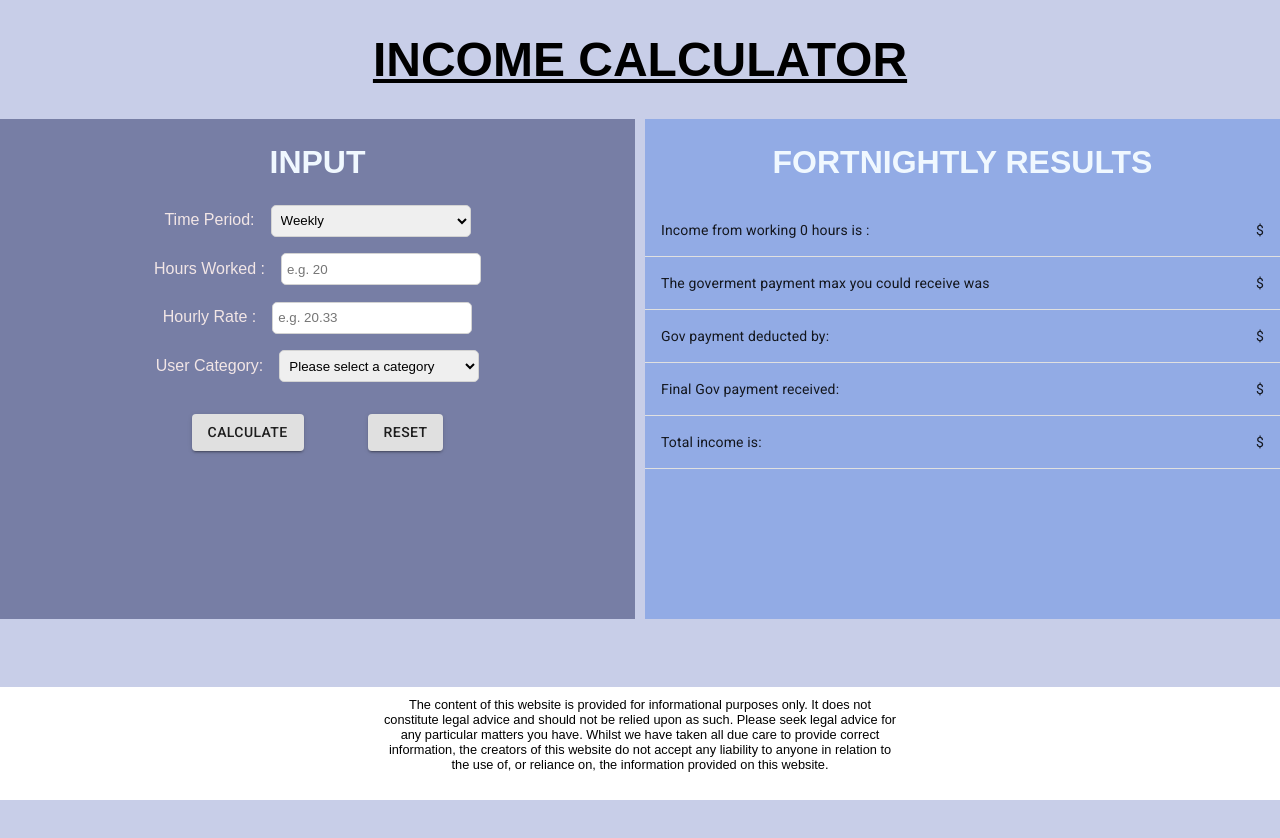
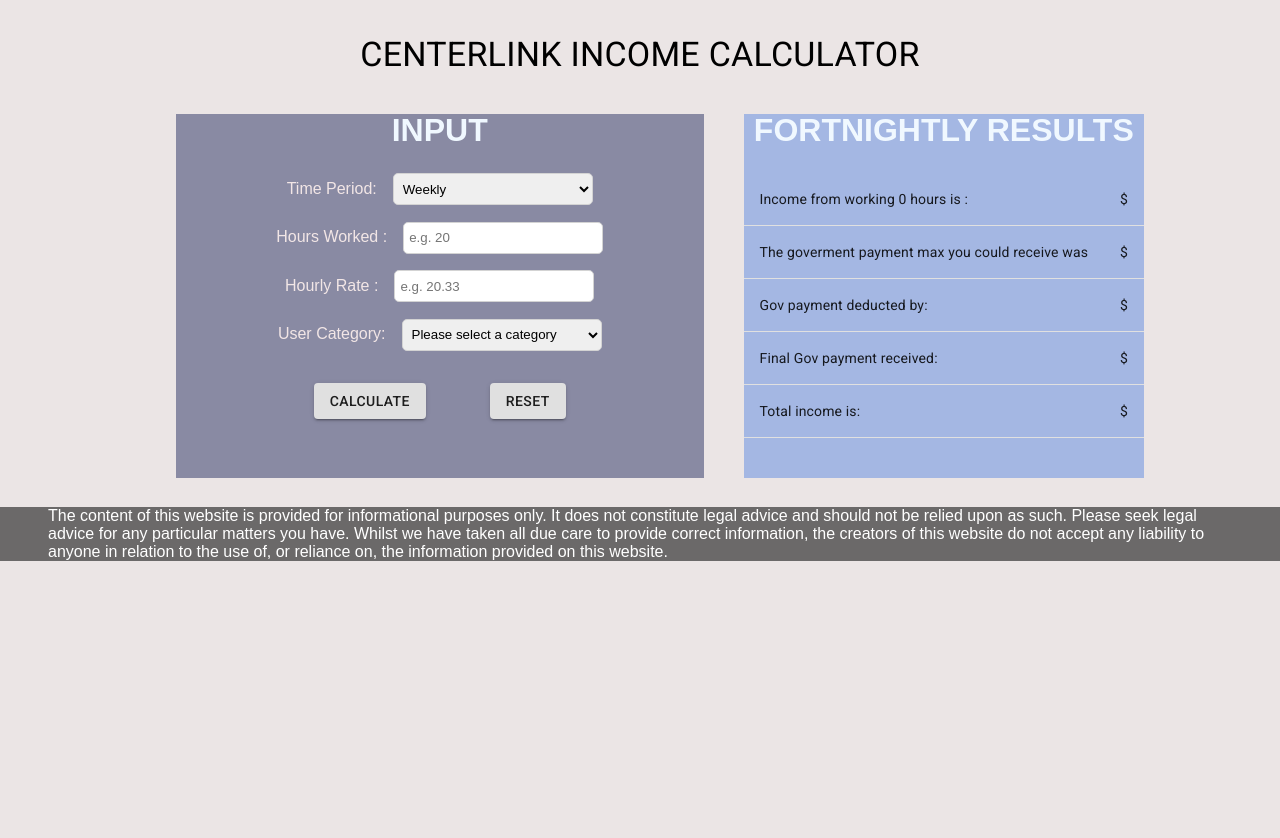
Before and after one commit to SebAnt86/incomecalc, a React (Create React App) app: page / in a window 1280 px wide. Shown: the top 838 px of the page. After the commit the page ends 800 px from the top, so only its background shows below. Built offline with nearby package versions, Linux system fonts and the light colour scheme; the HTML template or start-up script is replaced by a standard one.

Commit message:
add flexbox to the App.js

```diff
--- a/package.json
+++ b/package.json
@@ -5,7 +5,8 @@
   "type": "module",
   "private": true,
   "dependencies": {
-    "@material-ui/core": "^4.12.2",
+    "@fontsource/roboto": "^4.5.0",
+    "@material-ui/core": "^4.12.3",
     "@testing-library/jest-dom": "^5.14.1",
     "@testing-library/react": "^11.2.7",
     "@testing-library/user-event": "^12.8.3",
--- a/src/App.js
+++ b/src/App.js
@@ -1,19 +1,43 @@
 import React, { useState } from "react";
 import Form from "./components/Form";
 import Result from "./components/Result";
-import Footer from './components/Footer';
-import './index.css'
+import Footer from "./components/Footer";
+import "./index.css";
+
+import "@fontsource/roboto";
+import Box from "@material-ui/core/Box";
+import Typography from "@material-ui/core/Typography";
 
 function App() {
-    const [result, setResult] = useState({});
-    return (
-        <div className="page_design" >
+  const [result, setResult] = useState({});
+  return (
+    <>
+      <Box display="flex" justifyContent="center">
+        <Typography variant="h4" gutterBottom className="heading">
+          CENTERLINK INCOME CALCULATOR
+        </Typography>
+      </Box>
+
+      <Box display="flex" flexDirection="row" flexWrap="wrap" justifyContent="center">
+        <Box item xs={12} sm={6} mx={{sm: 5}}>
+          <Form setResult={setResult} />
+        </Box>
+        <Box  mt={{xs:5, lg: 0}}>
+          <Result result={result} />
+        </Box>
+      </Box>
+      <Footer />
+    </>
+  );
+}
+
+export default App;
+
+{
+  /* <div className="page_design" >
               <h1 className="heading"> INCOME CALCULATOR </h1>
               <Form setResult={setResult} />
             <Result result={result} />
             <Footer />
-        </div>
-    );
+        </div> */
 }
-
-export default App;
--- a/src/components/Footer.js
+++ b/src/components/Footer.js
@@ -1,13 +1,43 @@
-import React from 'react'
+import Box from "@material-ui/core/Box";
+import Container from "@material-ui/core/Container";
+
 
 function Footer() {
-    return (
-        <div className="footer">
-
-            <p>The content of this website is provided for informational purposes only. It does not constitute legal advice and should not be relied upon as such. Please seek legal advice for any particular matters you have. Whilst we have taken all due care to provide correct information, the creators of this website do not accept any liability to anyone in relation to the use of, or reliance on, the information provided on this website.</p>
-
-        </div>
-    )
+  return (
+   <footer>
+      <Box bgcolor="text.secondary" mt={7} color="white">
+        <Container maxWidth="lg">
+          <Box px={3}>
+            The content of this website is provided for informational purposes
+            only. It does not constitute legal advice and should not be relied
+            upon as such. Please seek legal advice for any particular matters
+            you have. Whilst we have taken all due care to provide correct
+            information, the creators of this website do not accept any
+            liability to anyone in relation to the use of, or reliance on, the
+            information provided on this website.
+          </Box>
+        </Container>
+      </Box>
+    </footer>
+  );
 }
 
-export default Footer
+export default Footer;
+
+{
+  /* <footer>
+      <Box bgcolor="text.secondary" mt={7} color="white">
+        <Container maxWidth="lg">
+          <Box px={3}>
+            The content of this website is provided for informational purposes
+            only. It does not constitute legal advice and should not be relied
+            upon as such. Please seek legal advice for any particular matters
+            you have. Whilst we have taken all due care to provide correct
+            information, the creators of this website do not accept any
+            liability to anyone in relation to the use of, or reliance on, the
+            information provided on this website.
+          </Box>
+        </Container>
+      </Box>
+    </footer> */
+}
--- a/src/components/Form.js
+++ b/src/components/Form.js
@@ -2,8 +2,9 @@
 import { useState } from "react";
 import { incomeCalc } from "./incomeCalc";
 import { userCategories } from "./govTables.js";
-import { Button } from "@material-ui/core";
 
+import Button from "@material-ui/core/Button";
+import FormGroup from "@material-ui/core/FormGroup";
 
 export function Form(props) {
   const { setResult } = props;
@@ -29,19 +30,19 @@
     evt.preventDefault();
 
     // validation for the hours worked input
-    if(hoursWorked < 1){
+    if (hoursWorked < 1) {
       hoursWorkWarning.style.display = "block";
       hoursWorkBool = false;
-      } else{
+    } else {
       hoursWorkWarning.style.display = "none";
       hoursWorkBool = true;
     }
 
     // validation for the hours rate input
-      if(hourRate < 1){
+    if (hourRate < 1) {
       hourRateWarning.style.display = "block";
       hourRateBool = false;
-      } else{
+    } else {
       hourRateWarning.style.display = "none";
       hourRateBool = true;
     }
@@ -49,28 +50,33 @@
     // validation for the user category
     const userCatValus = [0, 1, 2, 3, 4, 5, 6];
 
-      if(!userCatValus.includes(userCategory)){
+    if (!userCatValus.includes(userCategory)) {
       userCategoryWarning.style.display = "block";
       userCategoryWarningBool = false;
-      } else{
+    } else {
       userCategoryWarning.style.display = "none";
       userCategoryWarningBool = true;
     }
 
     // validation for the partner income
-       if(userCategory === 5 || userCategory === 6){
+    if (userCategory === 5 || userCategory === 6) {
       partnerIncomeWarningBool = false;
-         if(partnerIncome < 1){
+      if (partnerIncome < 1) {
         partnerIncomeWarning.style.display = "block";
         partnerIncomeWarningBool = false;
-         }else{
+      } else {
         partnerIncomeWarning.style.display = "none";
         partnerIncomeWarningBool = true;
       }
     }
 
     //check if all the required fields are vilid before strating the calculation
-    if(hoursWorkBool && hourRateBool && userCategoryWarningBool && partnerIncomeWarningBool){
+    if (
+      hoursWorkBool &&
+      hourRateBool &&
+      userCategoryWarningBool &&
+      partnerIncomeWarningBool
+    ) {
       const finalCalc = incomeCalc(
         hourRate,
         hoursWorked,
@@ -81,7 +87,6 @@
 
       setResult(finalCalc);
     }
-
   };
 
   // function to reset the form's fields
@@ -107,11 +112,11 @@
       maxGovPayment: 0,
       deductions: 0,
       finalGovPay: 0,
-        totalIncome: 0
-    }
+      totalIncome: 0,
+    };
 
     setResult(resetValues);
-  }
+  };
 
   // function to show the Partner income field when one of the partner options are selected
   const ShowHideDiv = () => {
@@ -123,8 +128,12 @@
   };
 
   return (
+    <>
+    <FormGroup>
+
+    </FormGroup>
       <div className="form">
-    <form onSubmit={handleSubmit} id="userForm" >
+        <form onSubmit={handleSubmit} id="userForm">
           <div>
             <h2 className="_titles"> INPUT </h2>
             <label>
@@ -132,8 +141,8 @@
               <select
                 id="time_period"
                 value={timePeriod}
-                onChange={(e) => setTimePeriod(e.target.value)}>
-
+                onChange={(e) => setTimePeriod(e.target.value)}
+              >
                 <option value="weekly"> Weekly </option>
                 <option value="fortnightly"> Fortnightly </option>
                 <option value="monthly"> Monthly </option>
@@ -150,9 +159,14 @@
                 placeholder="e.g. 20"
                 required
               />
-
             </label>
-        <span id="hoursWorkWarning" className="validation" style={{ display: "none" }}>Please insert a positive number.</span>
+            <span
+              id="hoursWorkWarning"
+              className="validation"
+              style={{ display: "none" }}
+            >
+              Please insert a positive number.
+            </span>
 
             <label>
               Hourly Rate :
@@ -163,20 +177,32 @@
                 placeholder="e.g. 20.33"
                 required
               />
-
             </label>
-        <span id="hourRateWarning" className="validation" style={{ display: "none" }}>Please insert a positive number.</span>
+            <span
+              id="hourRateWarning"
+              className="validation"
+              style={{ display: "none" }}
+            >
+              Please insert a positive number.
+            </span>
 
             <div id="hiddenInput" style={{ display: "none" }}>
               <label>
                 Partners Income:
-            <input type="number"
+                <input
+                  type="number"
                   value={partnerIncome}
                   onChange={(e) => setPartnerIncome(e.target.value)}
                   placeholder="e.g. 20"
                 />
               </label>
-          <span id="partnerIncomeWarning" className="validation" style={{ display: "none" }}>Please insert a positive number.</span>
+              <span
+                id="partnerIncomeWarning"
+                className="validation"
+                style={{ display: "none" }}
+              >
+                Please insert a positive number.
+              </span>
             </div>
 
             <label>
@@ -189,10 +215,11 @@
                   ShowHideDiv();
                 }}
               >
-            <option >Please select a category</option>
+                <option>Please select a category</option>
                 <option value="0">Single, no children</option>
                 <option value="1">
-              Single, NOT the principal carer of a dependent child or children
+                  Single, NOT the principal carer of a dependent child or
+                  children
                 </option>
                 <option value="2">
                   Single, 60 or older, after 9 continuous months on payment
@@ -207,20 +234,32 @@
                 <option value="6">Partnered, Partner with pension</option>
               </select>
             </label>
-        <span id="userCategoryWarning" className="validation" style={{ display: "none" }}>Please select a valid catgory.</span>
-        <Button  type="submit" value="Submit" variant="contained">Calculate</Button>
-        <Button variant="contained"
+            <span
+              id="userCategoryWarning"
+              className="validation"
+              style={{ display: "none" }}
+            >
+              Please select a valid catgory.
+            </span>
+            <Button type="submit" value="Submit" variant="contained">
+              Calculate
+            </Button>
+            <Button
+              variant="contained"
               // onClick={()=>{setHoursWorked("");
               //                       setHourRate("");
               //                       setPartnerIncome("");
               //                       setUserCategory("");
               //                       setTimePeriod("");}}>Reset</Button>
 
-        onClick={formReset}>Reset</Button>
-
+              onClick={formReset}
+            >
+              Reset
+            </Button>
           </div>
         </form>
       </div>
+    </>
   );
 }
 
--- a/src/components/incomeCalc.js
+++ b/src/components/incomeCalc.js
@@ -1,9 +1,8 @@
-// we should do all the calculations by week, then if timePeriod changes, we mutiply
-// this function should take:, userCategories, userRate, userHours, and a default partnerIncome
+
 
 export const incomeCalc = (userRate, userHours =1, userCategories, partnerIncome =0, timePeriod) => {
 
-//all the calculation are made weekly. At the end of the function the values are multiplied in case of different timePeriod
+//all the calculation are made fortnightly. At the end of the function the values are multiplied in case of different timePeriod
   let bracketOne = userCategories.bracketOne;
   let bracketTwo = userCategories.bracketTwo;
   let incomeLimit = (userCategories.incomeLimit );
--- a/src/index.css
+++ b/src/index.css
@@ -3,14 +3,12 @@
 }
 
 body {
-    background-color: rgba(142, 154, 208, 0.481);
+    background-color: #e8e1e1dd;
     font-family: sans-serif;
     margin: 0;
-    margin-bottom:50px;
-
 }
 
-.page_design {
+/* .page_design {
     height: 100vh;
     display: grid;
     grid-template-columns:repeat(2, minmax(40%,670px));
@@ -20,18 +18,20 @@
                          "footer footer" ;
     gap: 0px 10px;
     justify-content: center;
-    }
+    } */
 
 .heading {
-    position: sticky;
+    /* position: sticky;
     left: 0;
     top: 0;
     width: 100%;
     height: 100%;
    grid-area: header;
+
+   font-size: 3em;
+   text-decoration: underline; */
+   padding-top: 1em;
    text-align: center;
-   font-size: 3em;
-   text-decoration: underline;
 }
 ._titles {
     color:aliceblue;
@@ -75,7 +75,7 @@
    }
 
 
-.footer {
+/* .footer {
     grid-area: footer;
     position: static;
   bottom: 0;
@@ -86,13 +86,13 @@
 
     font-size: 0.8rem;
 
-   }
+   } */
 
-.footer > p {
+/* .footer > p {
     padding: 10px;
-    margin: auto; /* this is centering the footer !! ??? */
-    width: clamp(45ch, 50%, 75ch);
-}
+    margin: auto; this is centering the footer !! ??? */
+    /* width: clamp(45ch, 50%, 75ch);
+} */
 
 .validation {
     color: rgb(49, 30, 142);
@@ -100,7 +100,7 @@
 
 
 
-@media(max-width:786px) {
+/* @media(max-width:786px) {
     .page_design {
 
     grid-template-columns:repeat(2, minmax(200px,670px));
@@ -121,4 +121,4 @@
               text-align: center;
               margin: 1rem 1rem;
           }
-}
+} */
```
Also changed, not shown: 1 other file (tests, documents, lock files or other folders). Lines whose indentation alone changed are shown as unchanged.
